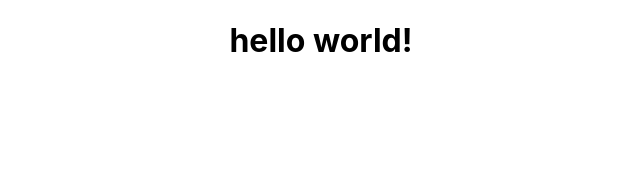
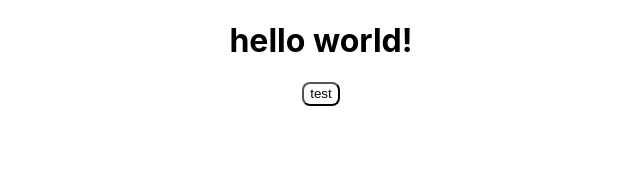
Before and after one commit to 2023-CodewithDuksung/2023-CodeWithDS-08, a React (Create React App) app in the folder front-end/: page / in a window 1280 px wide. Shown: the top 172 px of the page, without its empty margins (319-959 px from the left). Built offline with nearby package versions, Linux system fonts and the light colour scheme.

Commit message:
js -> jsx로 파일명 변경

```diff
--- a/front-end/src/App.js
+++ b/front-end/src/App.jsx
@@ -1,9 +1,11 @@
 import './App.css';
+import Button from './components/atoms/Button';
 
 function App() {
   return (
     <div className="App">
       <h1>hello world!</h1>
+      <Button>test</Button>
     </div>
   );
 }
```
Also changed, not shown: front-end/src/index.jsx (renamed from front-end/src/index.js).
